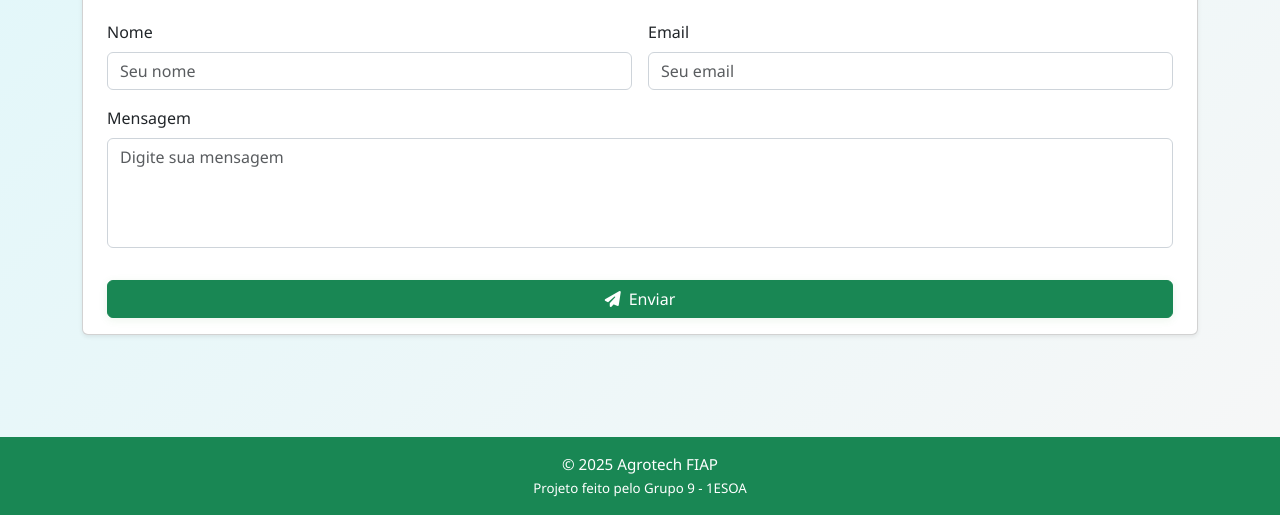
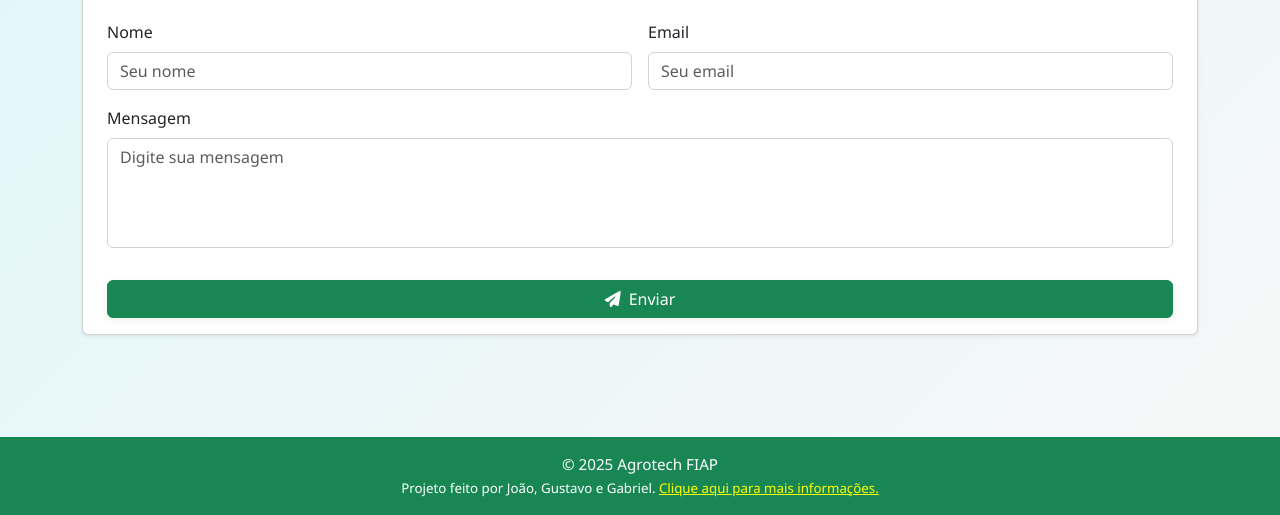
Before and after one commit to joaoportugaldev/fiap, a website: page agrotech/pages/contato.html in a window 1280 px wide. Shown: the part 285-800 px from the top of the page. Drawn offline with nearby package versions, Linux system fonts and the light colour scheme.

Commit message:
finished

```diff
--- a/agrotech/pages/contato.html
+++ b/agrotech/pages/contato.html
@@ -81,7 +81,10 @@
     </main>
     <footer class="bg-success text-white text-center py-3 mt-5 fixed-bottom">
       <p class="mb-0">© 2025 Agrotech FIAP</p>
-      <small>Projeto feito pelo Grupo 9 - 1ESOA</small>
+      <small>
+        Projeto feito por João, Gustavo e Gabriel.
+        <a href="https://youtu.be/pvw4TJtsUqY" style="color: yellow;">Clique aqui para mais informações.</a>
+      </small>
     </footer>
     <script src="../scripts/contato.js"></script>
     <!-- Bootstrap JS Bundle -->
```
Also changed, not shown: agrotech/pages/cadastro.html (+4 -1 lines), agrotech/pages/doacoes.html (+4 -1 lines), agrotech/pages/index.html (+4 -1 lines), agrotech/pages/usuarios.html (+4 -1 lines).
